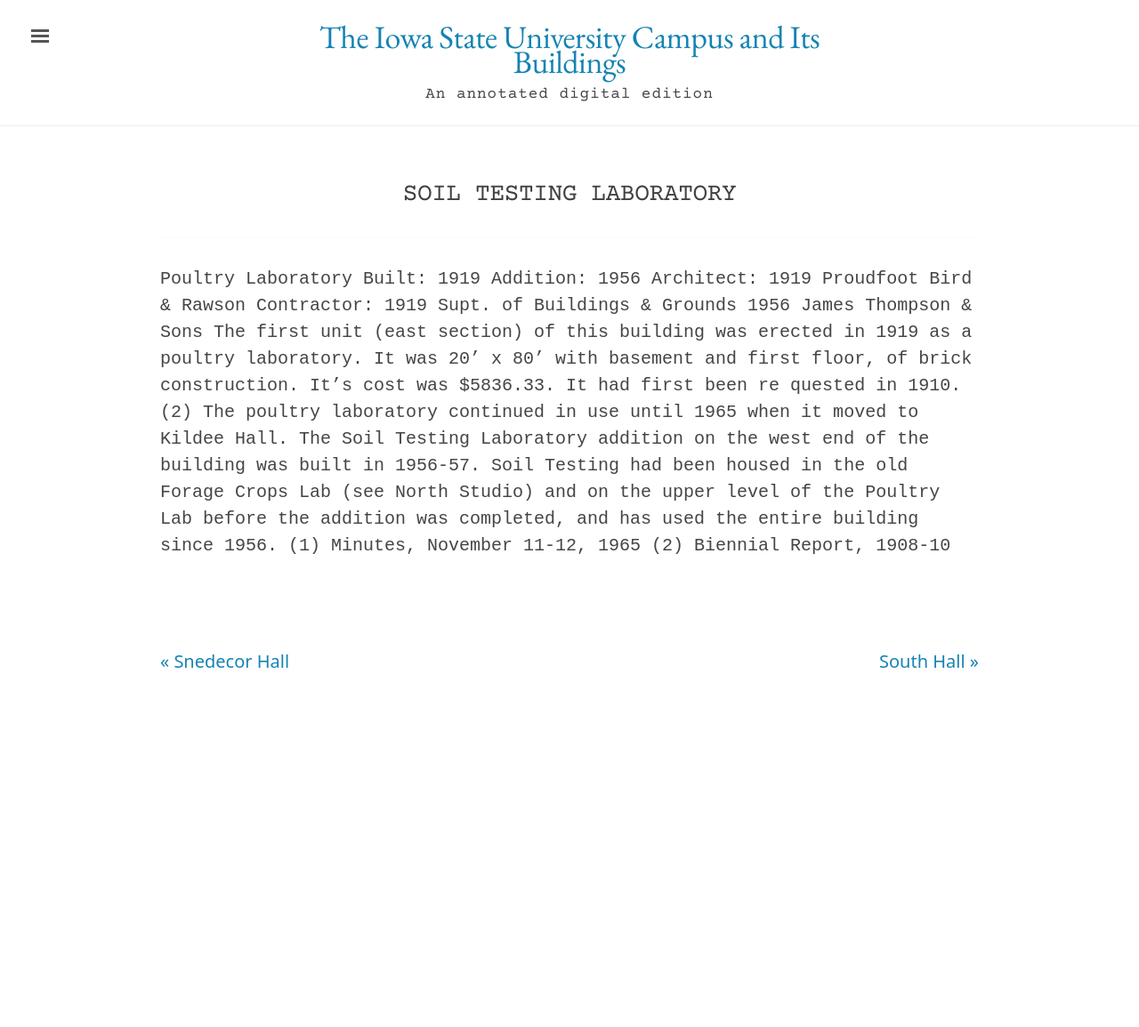
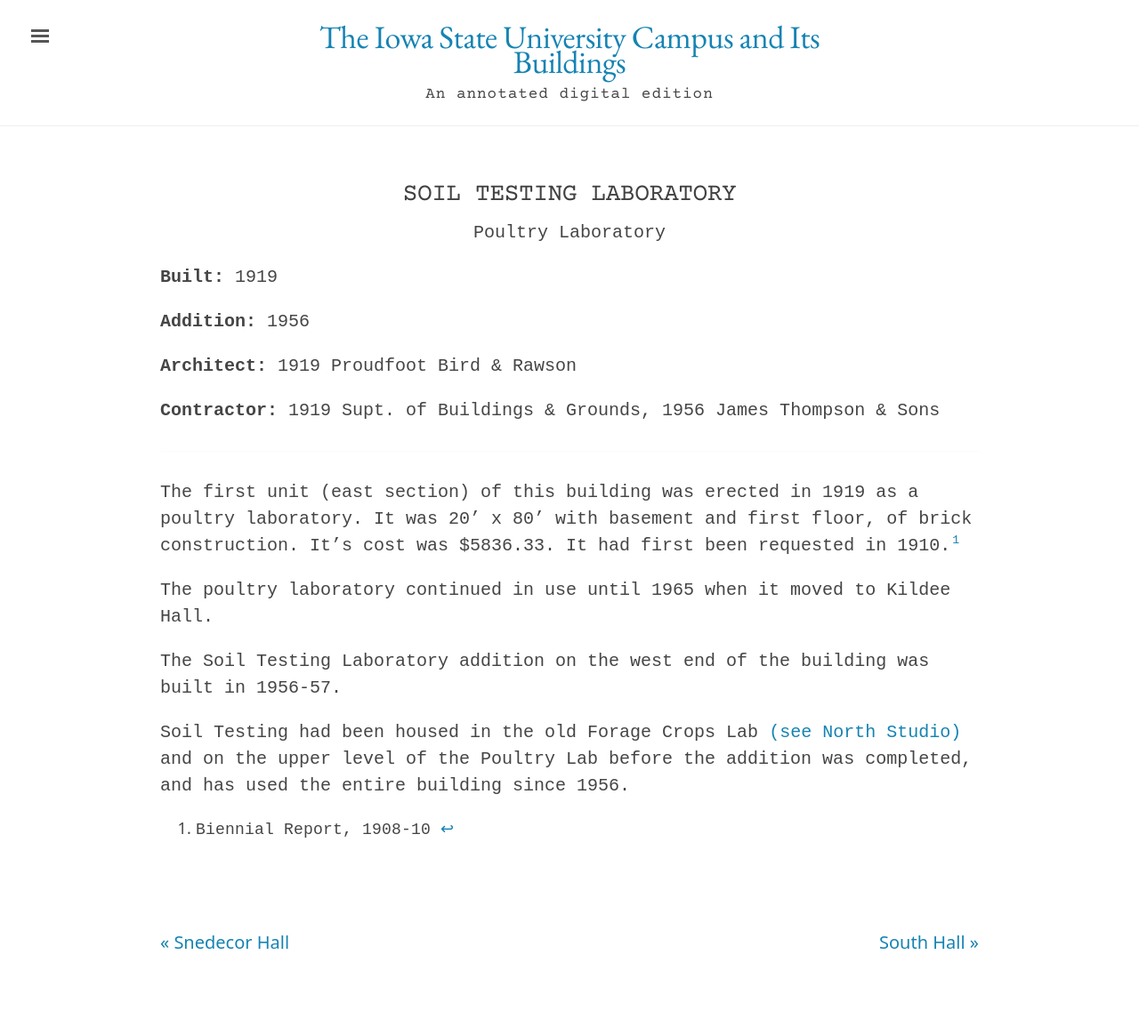
Before and after one commit to emanderson811/day-edition, a Jekyll site: the page built from _texts/buildings/200day-soil-testing-lab.md, in a window 1280 px wide. Shown: the whole page at 89% size. Built offline with Jekyll 4.4.1, drawn with Linux system fonts in a browser that asks for light colours; before the commit the page ends 900 px from its top, so only the background shows below that.

Commit message:
Update 200day-soil-testing-lab.md

```diff
--- a/_texts/buildings/200day-soil-testing-lab.md
+++ b/_texts/buildings/200day-soil-testing-lab.md
@@ -14,19 +16,12 @@
 ---
 ---
 
-Poultry Laboratory
-Built: 1919 Addition: 1956
-Architect: 1919 Proudfoot Bird & Rawson
-Contractor: 1919 Supt. of Buildings & Grounds
-1956 James Thompson & Sons
-The first unit (east section) of this building was erected in 1919 as a poultry laboratory. It was 20' x 80' with basement and first floor, of brick construction. It's cost was $5836.33. It had first been re
-quested in 1910.(2)
-The poultry laboratory continued in use until 1965 when it moved to
-Kildee Hall.
-The Soil Testing Laboratory addition on the west end of the building
-was built in 1956-57.
-Soil Testing had been housed in the old Forage Crops Lab (see North
-Studio) and on the upper level of the Poultry Lab before the addition
-was completed, and has used the entire building since 1956.
-(1) Minutes, November 11-12, 1965
-(2) Biennial Report, 1908-10
+The first unit (east section) of this building was erected in 1919 as a poultry laboratory. It was 20' x 80' with basement and first floor, of brick construction. It's cost was $5836.33. It had first been requested in 1910.[^fn1]
+
+The poultry laboratory continued in use until 1965 when it moved to Kildee Hall.
+
+The Soil Testing Laboratory addition on the west end of the building was built in 1956-57.
+
+Soil Testing had been housed in the old Forage Crops Lab [(see North Studio)](https://emanderson811.github.io/day-edition/texts/buildings/153day-north-studio/) and on the upper level of the Poultry Lab before the addition was completed, and has used the entire building since 1956.
+
+[^fn1]: Biennial Report, 1908-10
```
Also changed, not shown: other parts of _texts/buildings/200day-soil-testing-lab.md (+6 -4 lines).
